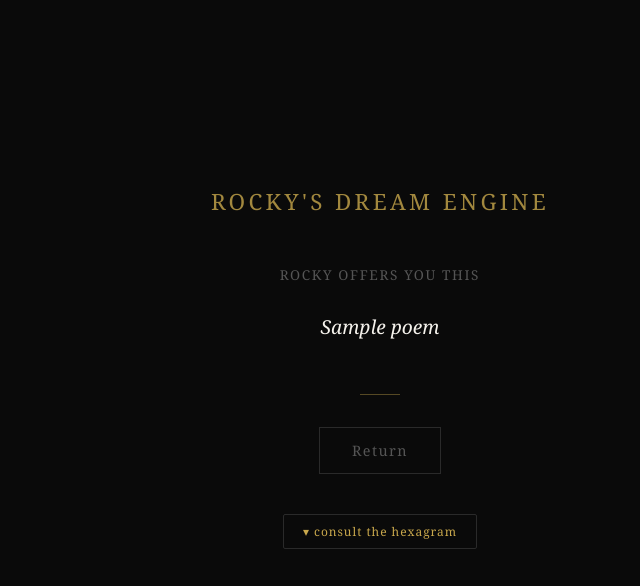
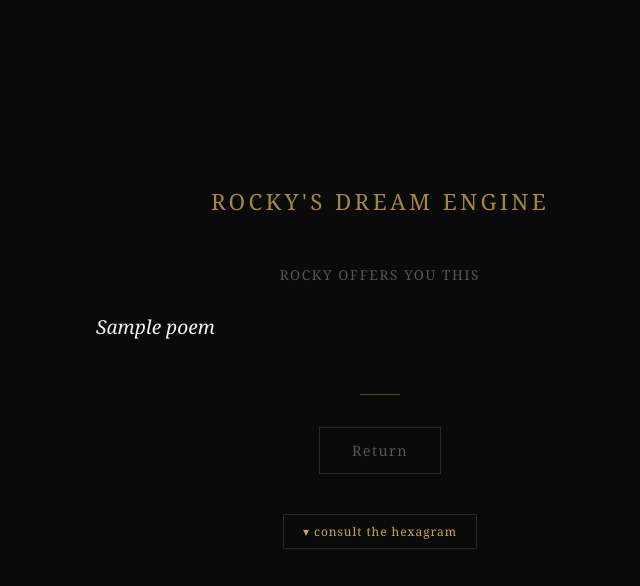
Before and after one commit to Druminmychest/dreamengine, a Flask app: template templates/result.html in a window 1280 px wide. Shown: the top 586 px of the page, without its empty margins (260-900 px from the left). Run offline with Flask 3, Linux system fonts and the light colour scheme; the template is opened without the code that fills it: most values are stand-ins (such as "Sample title", 1, 10 or a date in 2020); some libraries are stand-ins or nearby versions.

Commit message:
fix poem line wrapping, increase hexagram symbol size

```diff
--- a/templates/result.html
+++ b/templates/result.html
@@ -50,6 +50,10 @@
             white-space: pre-line;
             margin-bottom: 3rem;
             padding: 0 1rem;
+            text-align: left;
+            padding-left: 2rem;
+            text-indent: -1rem;
+}
         }
 
         .silence {
@@ -123,7 +127,7 @@
         }
 
         .iching-details h3 {
-            font-size: 1rem;
+            font-size: 1.3rem;
             color: #C9A84C;
             margin-bottom: 1rem;
             font-weight: normal;
```
